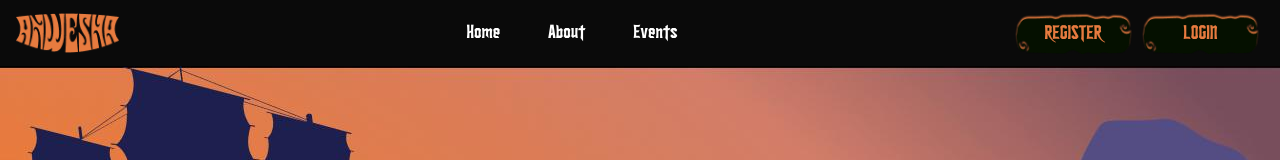
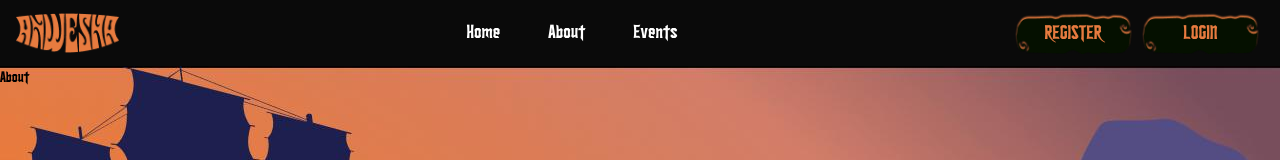
Before and after one commit to rajprashant3302/Anwesha-26, a React (Vite) app: page /about in a window 1280 px wide. Shown: the top 160 px of the page. Built offline with nearby package versions, Linux system fonts and the light colour scheme; no server answers; a web font is replaced by a local one.

Commit message:
Replaced About.jsx

```diff
--- a/src/pages/About/About.jsx
+++ /dev/null
@@ -1,13 +0,0 @@
-import React from 'react'
-import Footer from '../../components/Footer'
-import Navbar from '../../components/Navbar'
-
-const About = () => {
-  return (
-    <div>
-        {/* <p>Big devs work in Progress Stay Away </p> */}
-    </div>
-  )
-}
-
-export default About
--- /dev/null
+++ b/src/pages/Abt/Abt.jsx
@@ -0,0 +1,11 @@
+import React from 'react'
+
+const Abt = () => {
+  return (
+    <div>
+      About
+    </div>
+  )
+}
+
+export default Abt
--- a/src/routes/index.jsx
+++ b/src/routes/index.jsx
@@ -10,9 +10,7 @@ import AddMembersPage from "../pages/events/AddMembersPage";
 import Home from "../pages/HomePage/HomePage";
 import DecodeQr from "../Verification/DecodeQr"
 import EventCard from "../pages/events/EventCard";
-import About from "../pages/about/about";
-
-
+import Abt from "../pages/Abt/Abt";
 const router = createBrowserRouter([
   {
     path: "/",
@@ -31,6 +29,14 @@ const router = createBrowserRouter([
         ),
       },
       {
+        path: "about",
+        element: (
+          <AuthLayouts>
+            <Abt />
+          </AuthLayouts>
+        ),
+      },
+      {
         path: "login",
         element: (
           <AuthLayouts>
@@ -38,14 +44,7 @@ const router = createBrowserRouter([
           </AuthLayouts>
         ),
       },
-      {
-        path: "about",
-        element: (
-          <AuthLayouts>
-            <About />
-          </AuthLayouts>
-        ),
-      },
+
       {
         path: "events",
         element: (
```
